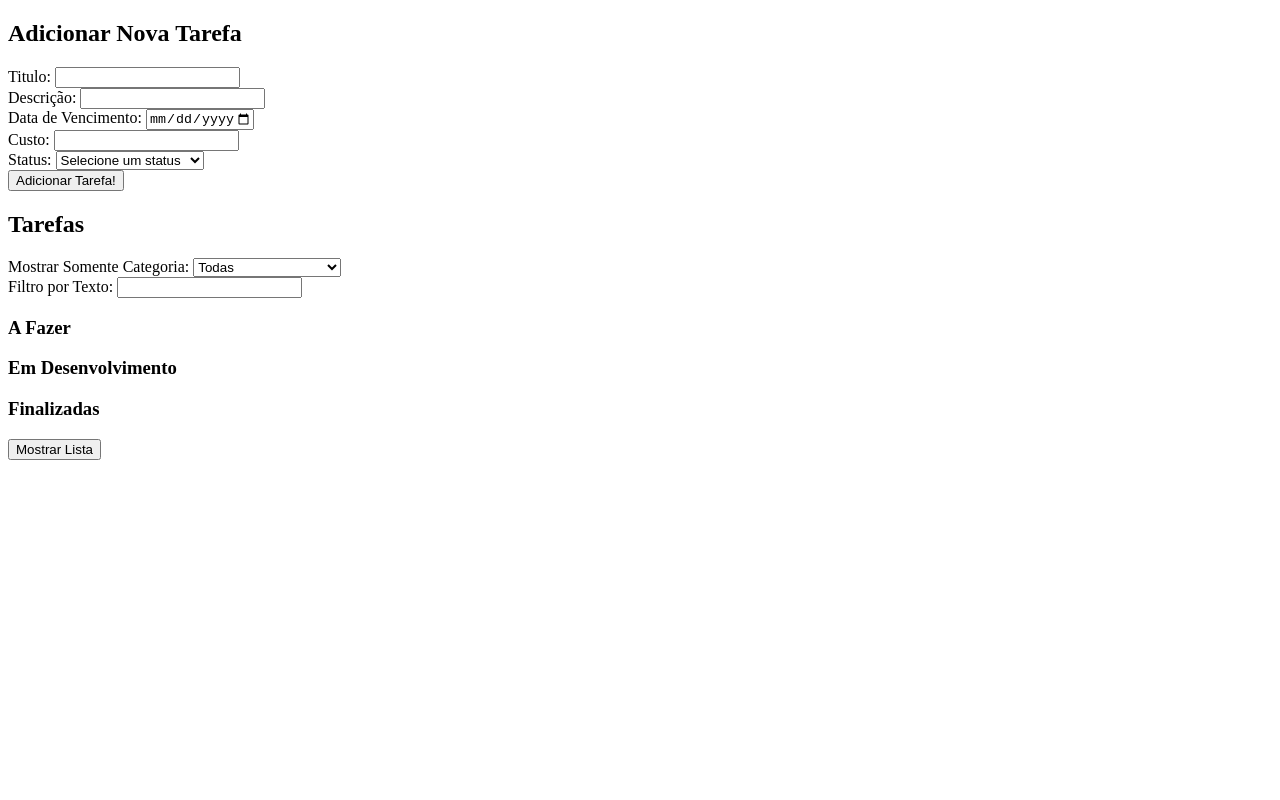
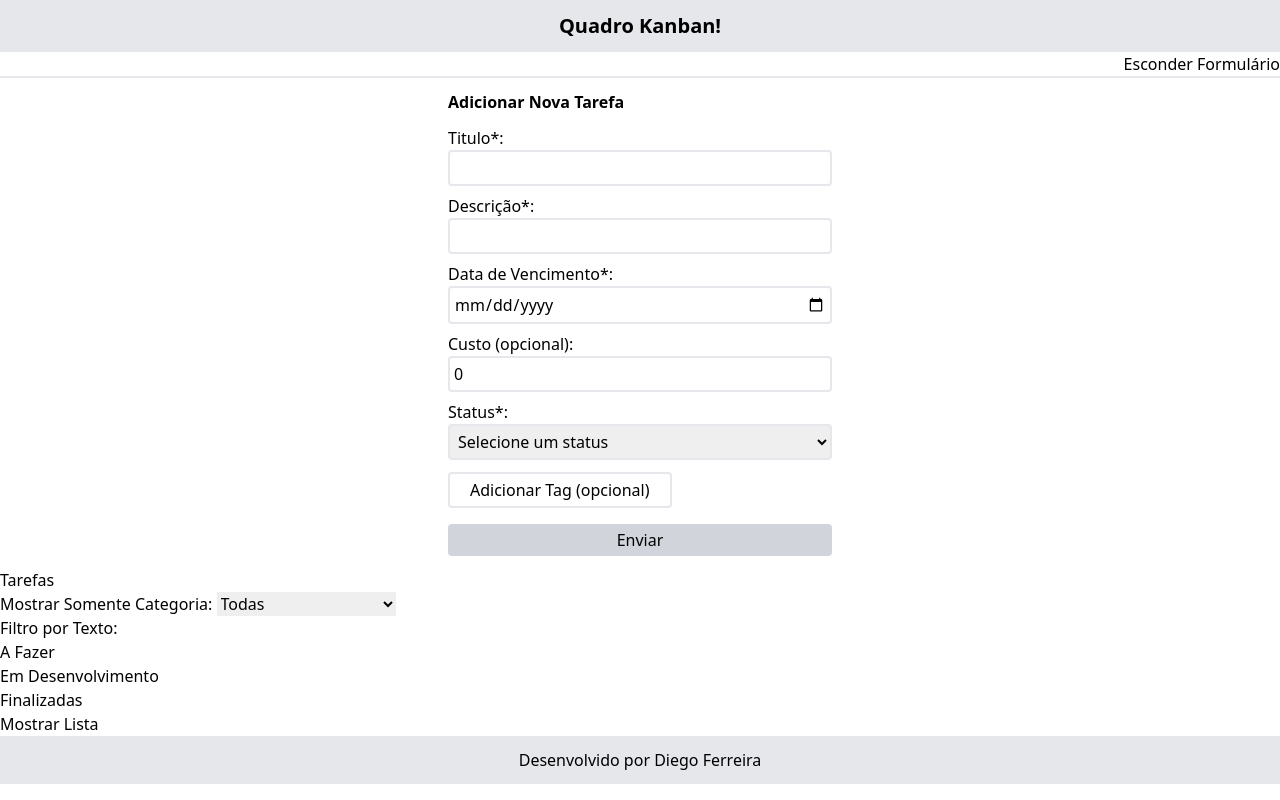
Before and after one commit to diegonf/Studies_SantanderCoders_FrontEndAngularI, an Angular app in the folder proj/: page / in a window 1280 px wide. Built offline with nearby package versions, Linux system fonts and the light colour scheme.

Commit message:
finalizado form template-driven e form reativo

```diff
--- a/proj/package.json
+++ b/proj/package.json
@@ -27,12 +27,15 @@
     "@angular/cli": "^16.2.5",
     "@angular/compiler-cli": "^16.2.0",
     "@types/jasmine": "~4.3.0",
+    "autoprefixer": "^10.4.16",
     "jasmine-core": "~4.6.0",
     "karma": "~6.4.0",
     "karma-chrome-launcher": "~3.2.0",
     "karma-coverage": "~2.2.0",
     "karma-jasmine": "~5.1.0",
     "karma-jasmine-html-reporter": "~2.1.0",
+    "postcss": "^8.4.31",
+    "tailwindcss": "^3.3.5",
     "typescript": "~5.1.3"
   }
 }
--- a/proj/src/app/app.component.html
+++ b/proj/src/app/app.component.html
@@ -1,5 +1,19 @@
-<app-task-form [tasks]="listTask" ></app-task-form>
-<!-- <app-task-form-reactive></app-task-form-reactive> -->
-<app-task-list [tasks]="listTask" (showTask)="setSelectedTask($event)" ></app-task-list>
-<app-task-view [selectedTask]="selectedTask" (hideTask)="setHideTask()"></app-task-view>
-<app-task-table [taskList]="tableListTask"></app-task-table>
+<header class="bg-gray-200 w-screen">
+  <h1 class="font-bold text-xl w-full text-center p-3">Quadro Kanban!</h1>
+</header>
+<main>
+  <div>
+    <div class="border-b-2 flex justify-end">
+      <button (click)="setShowForm(true)" *ngIf="!showForm">Mostrar Formulário</button>
+      <button (click)="setShowForm(false)" *ngIf="showForm">Esconder Formulário</button>
+    </div>
+    <!-- <app-task-form [tasks]="listTask" ></app-task-form> -->
+    <app-task-form-reactive (addTask)="addNewTask($event)" *ngIf="showForm"></app-task-form-reactive>
+  </div>
+  <app-task-list [tasks]="listTask" (showTask)="setSelectedTask($event)"></app-task-list>
+  <app-task-view [selectedTask]="selectedTask" (hideTask)="setHideTask()"></app-task-view>
+  <app-task-table [taskList]="tableListTask"></app-task-table>
+</main>
+<footer class="bg-gray-200 w-screen">
+  <p class="text-center w-full p-3">Desenvolvido por Diego Ferreira</p>
+</footer>
--- a/proj/src/app/app.component.ts
+++ b/proj/src/app/app.component.ts
@@ -18,6 +18,11 @@ export class AppComponent {
   listTask: Task[] = [];
   selectedTask: Task | null = null;
   tableListTask: Task[] = [];
+  showForm = true;
+
+  setShowForm(showForm: boolean){
+    this.showForm = showForm;
+  }
 
   setSelectedTask(task: Task) {
     this.selectedTask = task;
@@ -27,4 +32,9 @@ export class AppComponent {
   setHideTask() {
     this.selectedTask = null;
   }
+
+  addNewTask(task: Task) {
+    this.listTask.push(task);
+    alert('Tarefa cadastrada com sucesso!');
+  }
 }
--- a/proj/src/app/app.module.ts
+++ b/proj/src/app/app.module.ts
@@ -1,9 +1,8 @@
 import { NgModule } from '@angular/core';
 import { BrowserModule } from '@angular/platform-browser';
-
 import { AppComponent } from './app.component';
 import { TaskFormComponent } from './components/task-form/task-form.component';
-import { FormsModule } from '@angular/forms';
+import { FormsModule, ReactiveFormsModule } from '@angular/forms';
 import { TaskListComponent } from './components/task-list/task-list.component';
 import { TaskViewComponent } from './components/task-view/task-view.component';
 import { CurrencyPipe } from './pipes/currency.pipe';
@@ -24,7 +23,8 @@ import { TaskFormReactiveComponent } from './components/task-form-reactive/task-
   ],
   imports: [
     BrowserModule,
-    FormsModule
+    FormsModule,
+    ReactiveFormsModule
   ],
   providers: [],
   bootstrap: [AppComponent]
--- a/proj/src/app/components/task-form-reactive/task-form-reactive.component.html
+++ b/proj/src/app/components/task-form-reactive/task-form-reactive.component.html
@@ -1,50 +1,73 @@
-<div>
-  <h2>Adicionar Nova Tarefa</h2>
+<div class="mx-auto max-w-sm py-3">
+    <h2 class="w-full mb-3 font-bold">Adicionar Nova Tarefa</h2>
 
-  <form>
-      <div>
-          <label for="title">Titulo: </label>
-          <input id="title" type="text" name="title" required minlength="3">
-          <!-- <ng-container *ngIf="formTitle?.touched">
-              <span *ngIf="formTitle.errors?.['minlength']" class="errorMsg">Nome deve ter pelo menos 3 caracteres!</span>
-              <span *ngIf="formTitle.errors?.['required']" class="errorMsg">Nome não poder estar em branco!</span>
-          </ng-container> -->
+    <form [formGroup]="taskForm" (ngSubmit)="submitTask()" #formDir="ngForm" class="w-full">
+        <div class="w-full mb-2">
+            <label for="title" class="w-full">Titulo*: </label>
+            <input id="title" type="text" name="title" required minlength="3" class="input" formControlName="title">
+            <ng-container *ngIf="taskForm.get('title')?.touched || formDir.submitted">
+                <span *ngIf="taskForm.get('title')?.hasError('required')" class="errorMsg">Nome não poder estar em
+                    branco!</span>
+                <span *ngIf="taskForm.get('title')?.errors?.['minlength']" class="errorMsg">Nome deve ter pelo menos 3
+                    caracteres!</span>
+            </ng-container>
         </div>
-      <div>
-          <label for="description">Descrição: </label>
-          <input id="description" type="text" name="description" required>
-          <!-- <ng-container *ngIf="addForm.submitted">
-              <span *ngIf="addForm.controls['description']?.invalid" class="errorMsg">Descrição não poder estar em branco!</span>
-          </ng-container> -->
+        <div class="w-full mb-2">
+            <label for="description" class="label">Descrição*: </label>
+            <input id="description" type="text" name="description" required class="input" formControlName="description">
+            <ng-container *ngIf="formDir.submitted">
+                <span *ngIf="taskForm.get('description')?.invalid" class="errorMsg">Descrição não poder estar em
+                    branco!</span>
+            </ng-container>
         </div>
-      <div>
-          <label for="date">Data de Vencimento: </label>
-          <input id="date" type="date" name="date" required [max]="">
-          <!-- <ng-container *ngIf="date.errors && addForm.submitted">
-              <span *ngIf="date.errors['required']" class="errorMsg">Data não poder estar em branco!</span>
-          </ng-container> -->
+        <div class="w-full mb-2">
+            <label for="date" class="label">Data de Vencimento*: </label>
+            <input id="date" type="date" name="date" required [max]="" class="input" formControlName="date">
+            <ng-container *ngIf="formDir.submitted">
+                <span *ngIf="taskForm.get('date')?.errors?.['required']" class="errorMsg">Data não poder estar em
+                    branco!</span>
+            </ng-container>
         </div>
-      <div>
-          <label for="cost">Custo: </label>
-          <input id="cost" type="number" name="cost" required min="0">
-          <!-- <ng-container *ngIf="addForm.submitted">
-              <span *ngIf="addForm.controls['cost']?.errors?.['required']" class="errorMsg">Custo não poder estar em branco!</span>
-              <span *ngIf="addForm.controls['cost']?.errors?.['min']" class="errorMsg">Custo precisa ser maior ou igual a 0 (zero)!</span>
-          </ng-container> -->
+        <div class="w-full mb-2">
+            <label for="cost" class="label">Custo (opcional): </label>
+            <input id="cost" type="number" name="cost" required min="0" class="input" formControlName="cost">
+            <ng-container *ngIf="formDir.submitted">
+                <span *ngIf="taskForm.get('cost')?.errors?.['required']" class="errorMsg">Custo não poder estar em
+                    branco!</span>
+                <span *ngIf="taskForm.get('cost')?.errors?.['min']" class="errorMsg">Custo precisa ser maior ou igual a
+                    0 (zero)!</span>
+            </ng-container>
         </div>
-      <div>
-          <label for="status">Status: </label>
-          <select id="status" name="status" required>
+        <div class="w-full mb-2">
+            <label for="status" class="label">Status*: </label>
+            <select id="status" name="status" required class="input" formControlName="status">
                 <option value="">Selecione um status</option>
                 <option value="A Fazer">A Fazer</option>
                 <option value="Em Desenvolvimento">Em Desenvolvimento</option>
                 <option value="Finalizada">Finalizada</option>
             </select>
-          <!-- <ng-container *ngIf="addForm.submitted">
-              <span *ngIf="status.invalid" class="errorMsg">Status não poder estar em branco!</span>
-          </ng-container> -->
+            <ng-container *ngIf="formDir.submitted">
+                <span *ngIf="taskForm.get('status')?.invalid" class="errorMsg">Status não poder estar em branco!</span>
+            </ng-container>
+        </div>
+        <div class="w-full mb-2">
+            <button type="button" class="" (click)="addTag()" class="mt-1 text-center py-1 px-5 border-2 rounded">
+                Adicionar Tag (opcional)
+            </button>
+
+            <div formArrayName="tags">
+                <ng-container *ngFor="let tag of tags.controls; let i = index" >
+                    <div class="flex items-center mt-1 gap-3">
+                        <label for="tags" class="w-16">Tag {{i+1}}:</label>
+                        <input id="tags" class="input" type="text" [formControlName]="i" />
+                    </div>
+                    <ng-container *ngIf="formDir.submitted">
+                        <span *ngIf="taskForm.get('tags')?.get(i.toString())?.invalid" class="errorMsg">Tag não poder estar em branco!</span>
+                    </ng-container>
+                </ng-container>
+            </div>
         </div>
 
-      <button type="submit">Adicionar Tarefa!</button>
+        <button type="submit" class="mt-2 w-full text-center p-1 bg-gray-300 rounded">Enviar</button>
     </form>
 </div>
--- a/proj/src/app/components/task-form-reactive/task-form-reactive.component.scss
+++ b/proj/src/app/components/task-form-reactive/task-form-reactive.component.scss
@@ -0,0 +1,12 @@
+@tailwind base;
+@tailwind components;
+@tailwind utilities;
+
+@layer components {
+  .input {
+    @apply w-full border-2 rounded p-1;
+  }
+  .label {
+    @apply w-full;
+  }
+}
--- a/proj/src/app/components/task-form-reactive/task-form-reactive.component.ts
+++ b/proj/src/app/components/task-form-reactive/task-form-reactive.component.ts
@@ -1,5 +1,6 @@
-import { Component } from '@angular/core';
-import { FormBuilder } from '@angular/forms';
+import { Component, EventEmitter, Input, Output } from '@angular/core';
+import { FormArray, FormBuilder, FormGroup, Validators } from '@angular/forms';
+import { Task } from 'src/app/models/task.model';
 
 @Component({
   selector: 'app-task-form-reactive',
@@ -9,6 +10,33 @@ import { FormBuilder } from '@angular/forms';
 export class TaskFormReactiveComponent {
   constructor(private formBuilder: FormBuilder) {}
 
+  @Input() editTask: Task | null = null;
+  @Output() addTask = new EventEmitter();
 
+  public taskForm: FormGroup = this.formBuilder.group({
+    title: ['', Validators.required],
+    description: ['', Validators.required],
+    date: ['', [Validators.required]],
+    status: ['', Validators.required],
+    cost: [0],
+    tags: this.formBuilder.array([]),
+  })
 
+  get tags() {
+    return this.taskForm.get('tags') as FormArray;
+  }
+
+  submitTask() {
+    console.log('tags: ', this.taskForm.get('tags'));
+    if(this.taskForm.invalid) return;
+    this.addTask.emit(this.taskForm.value);
+    console.log('task: ', this.taskForm.value);
+    console.log('form valid: ', this.taskForm.valid);
+
+    // this.taskForm.reset();
+  }
+
+  addTag(value = '') {
+    this.tags.push(this.formBuilder.control(value, Validators.required));
+  }
 }
--- a/proj/src/app/models/task.model.ts
+++ b/proj/src/app/models/task.model.ts
@@ -1,15 +1,17 @@
 export class Task {
   title: string;
+  description: string;
   date: Date;
-  description: string;
   status: string;
   cost: string;
+  tags: string[];
 
-  constructor(title = '', description: string, date = new Date(), cost: string, status: string) {
+  constructor(title = '', description: string, date = new Date(), cost: string, status: string, tags: string[] = []) {
     this.title = title;
     this.description = description;
     this.date = date;
     this.cost = cost;
     this.status = status;
+    this.tags = tags;
   }
 }
--- a/proj/src/styles.scss
+++ b/proj/src/styles.scss
@@ -1,4 +1,7 @@
 /* You can add global styles to this file, and also import other style files */
+@tailwind base;
+@tailwind components;
+@tailwind utilities;
 
 .errorMsg{
   color: red;
--- /dev/null
+++ b/proj/tailwind.config.js
@@ -0,0 +1,11 @@
+/** @type {import('tailwindcss').Config} */
+module.exports = {
+  content: [
+    "./src/**/*.{html,ts}",
+  ],
+  theme: {
+    extend: {},
+  },
+  plugins: [],
+  important: true,
+}
```
Also changed, not shown: 1 other file (tests, documents, lock files or other folders). Lines whose indentation alone changed are shown as unchanged.
